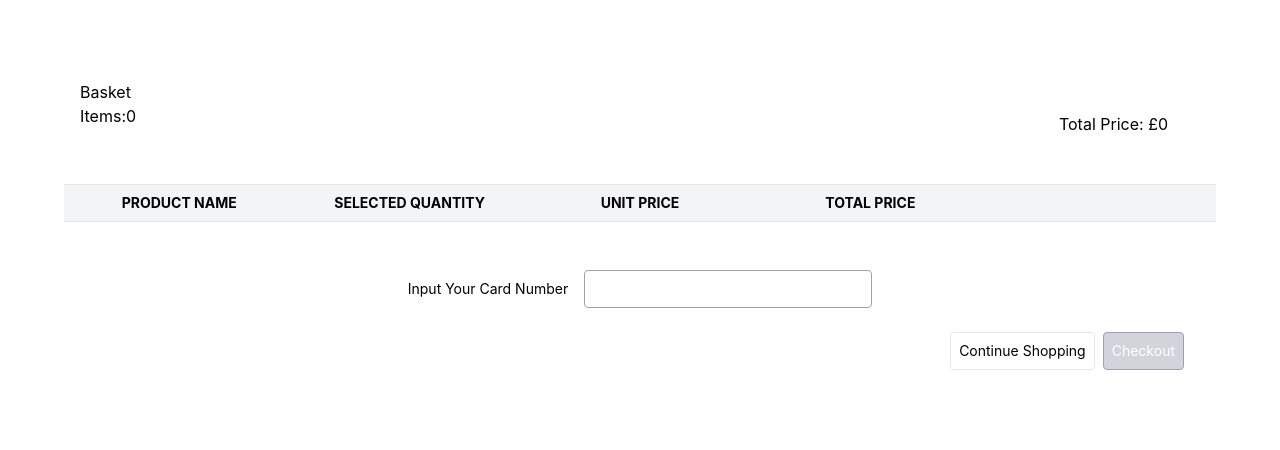
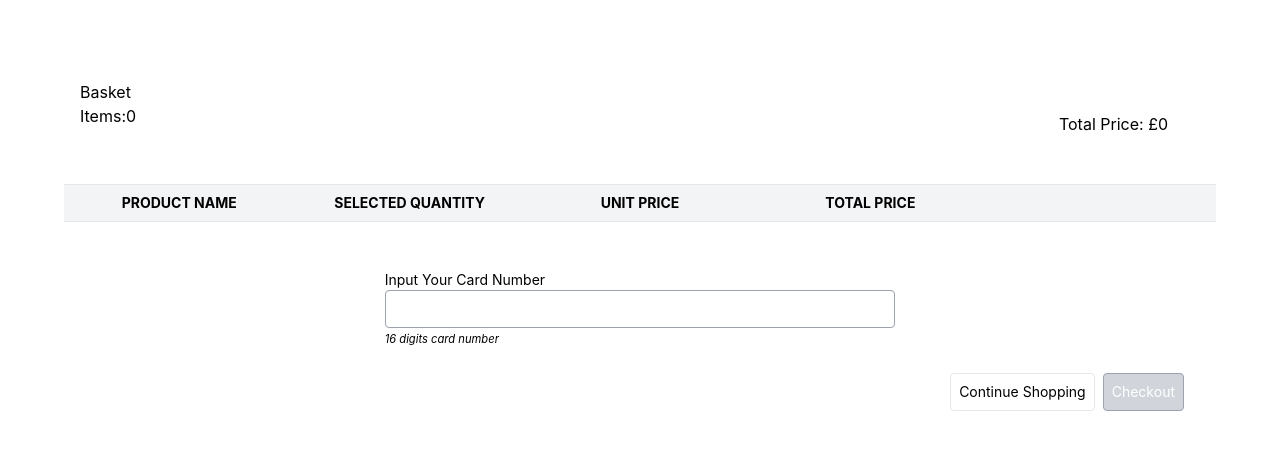
Before and after one commit to vatichild/react-shop-test, a React (Create React App) app: page /checkout in a window 1280 px wide. Shown: the top 450 px of the page. Built offline with nearby package versions, Linux system fonts and the light colour scheme.

Commit message:
validation: check card digit length

```diff
--- a/src/components/CardNumberInput.tsx
+++ b/src/components/CardNumberInput.tsx
@@ -8,14 +8,21 @@ const CardNumberInput = ({
   onChange: (e: ChangeEvent<HTMLInputElement>) => void
 }) => {
   return (
-    <div className="flex flex-row justify-center items-center mt-12">
+    <div className="flex flex-col justify-center items-center mt-12">
+      <div>
         <label>Input Your Card Number</label>
         <input
           value={defaultValue}
           onChange={onChange}
-        className="w-1/4 p-2 border rounded border-gray-400 ml-4"
+          className={`w-full p-2 border rounded border-gray-400  ${
+            defaultValue.length === 16 && "outline-green-500 border-green-500"
+          }`}
           type="text"
         />
+        <small>
+          <i>16 digits card number</i>
+        </small>
+      </div>
     </div>
   )
 }
--- a/src/pages/Checkout.tsx
+++ b/src/pages/Checkout.tsx
@@ -11,6 +11,10 @@ import ShoppingButton from "../components/ShoppingButton"
 const Checkout = () => {
   const { cardNumber, basket } = useSelector((state: RootState) => state.basket)
   const dispatch = useDispatch()
+  const isSixteenDigits = (input: string) => {
+    const regex = /^\d{16}$/
+    return regex.test(input)
+  }
   return (
     <>
       <DataTable>
@@ -32,7 +36,7 @@ const Checkout = () => {
         <CheckoutButton
           to="/success"
           label="Checkout"
-          disabled={!basket.length || cardNumber === ""}
+          disabled={!basket.length || !isSixteenDigits(cardNumber)}
         />
       </div>
     </>
```
Lines whose indentation alone changed are shown as unchanged.
